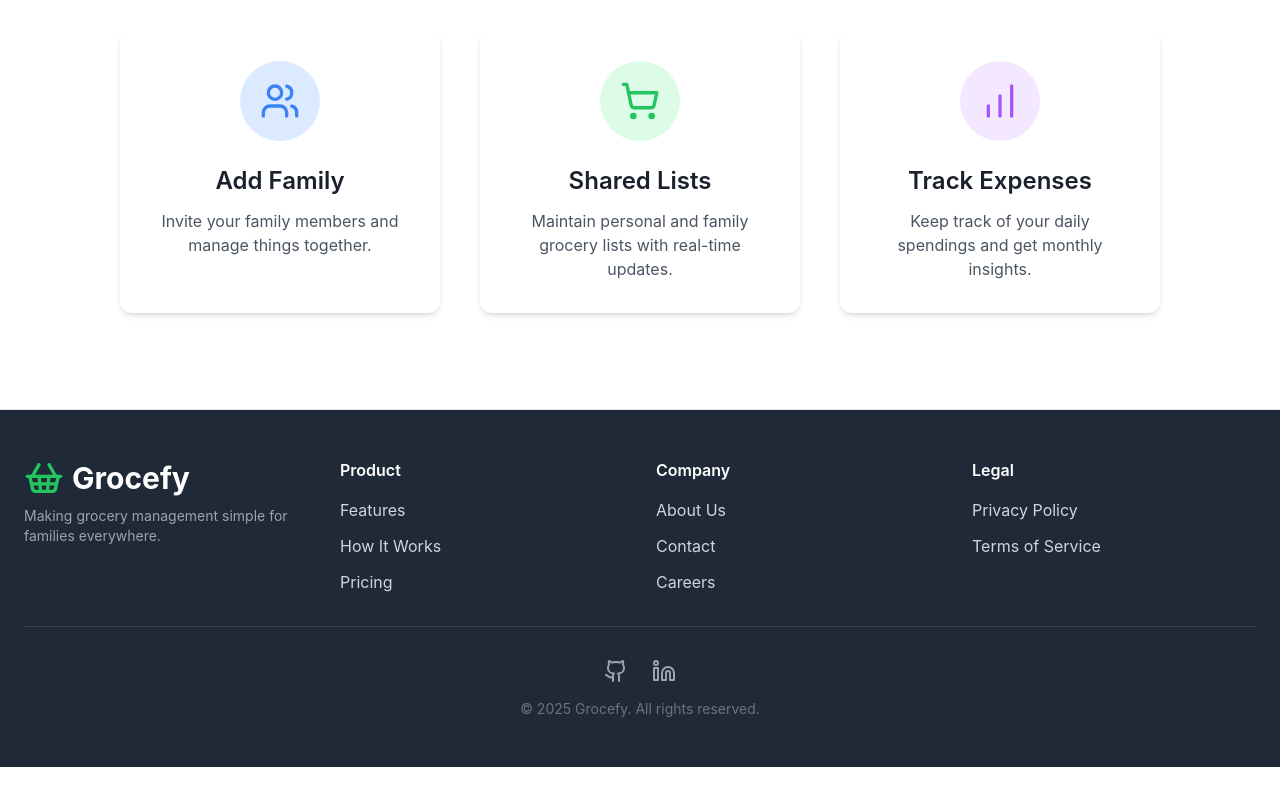
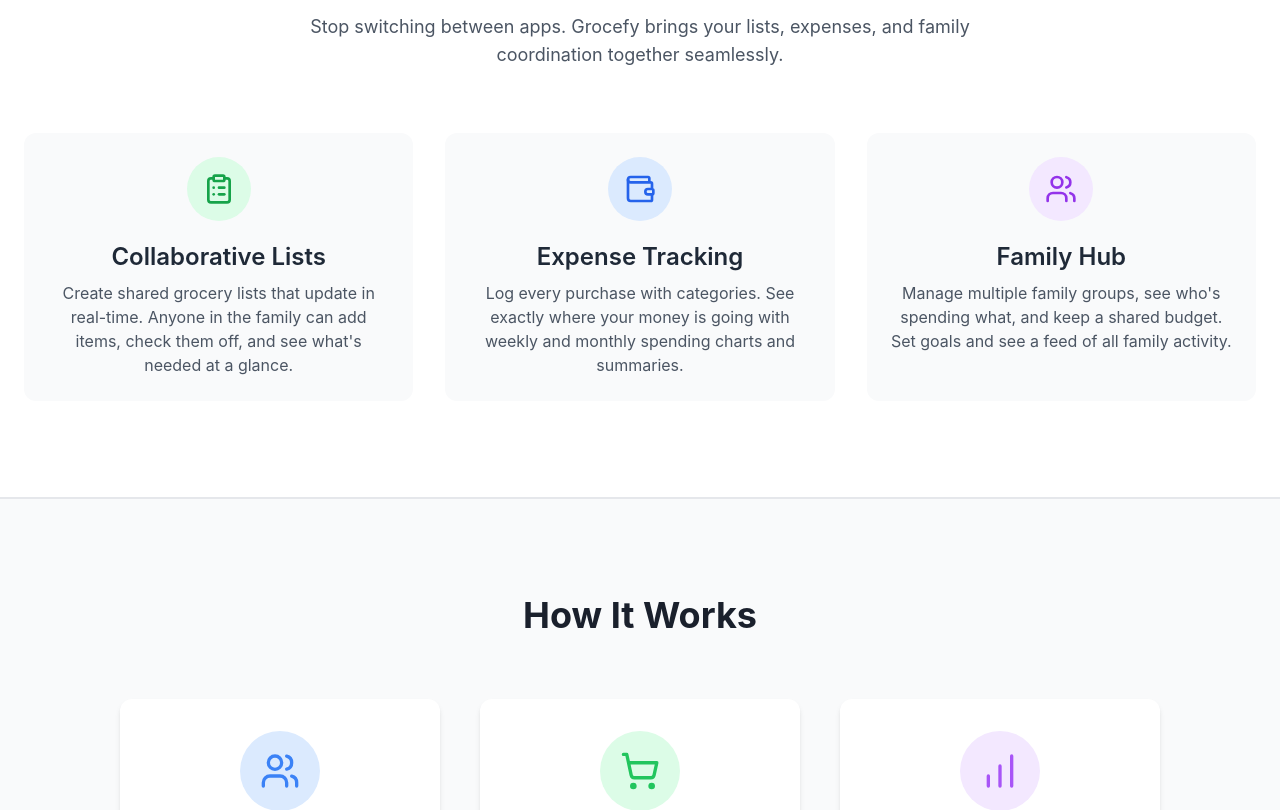
Before and after one commit to saachi032/Grocefy, a React (Vite) app in the folder Frontend/grocefy/: page / in a window 1280 px wide. Shown: the part 940-1750 px from the top of the page. Before the commit the page ends 1707 px from the top, so only its background shows below. Built offline with nearby package versions, Linux system fonts and the light colour scheme.

Commit message:
features

```diff
--- a/Frontend/grocefy/src/components/HomePage.jsx
+++ b/Frontend/grocefy/src/components/HomePage.jsx
@@ -7,15 +7,19 @@ import {
   Github,
   Linkedin,
   ShoppingBasket,
+  ClipboardList,
+  Wallet,
+  PieChart,
 } from "lucide-react";
-import Navbar from "./Navbar";
+import Navbar from "./Navbar.jsx";
+import Footer from "./Footer.jsx";
 
 const HomePage = () => {
   return (
     <div className="flex flex-col min-h-screen bg-gray-50 animate-fadeInUp">
       <Navbar />
 
-      {/* Hero and "How It Works" sections remain unchanged */}
+      {/* Hero Section */}
       <section className="flex-1 flex items-center justify-center py-16 md:py-20">
         <div className="w-full max-w-7xl mx-auto px-6 flex flex-col md:flex-row items-center justify-between gap-12">
           <div className="flex-1 text-center md:text-left">
@@ -64,11 +68,55 @@ const HomePage = () => {
         </div>
       </section>
 
-      <section id="how" className="bg-white py-24 border-y flex-shrink-0">
+      {/* Features Section */}
+      <section id="features" className="bg-white py-24 border-y">
+        <div className="max-w-7xl mx-auto px-6">
+          <div className="text-center mb-16">
+            <span className="text-green-500 font-semibold uppercase tracking-wider">Core Features</span>
+            <h2 className="text-4xl font-bold text-gray-900 mt-2">Everything you need, all in one place</h2>
+            <p className="text-lg text-gray-600 mt-4 max-w-2xl mx-auto">
+              Stop switching between apps. Grocefy brings your lists, expenses, and family coordination together seamlessly.
+            </p>
+          </div>
+
+          <div className="grid grid-cols-1 md:grid-cols-3 gap-8">
+            <div className="flex flex-col items-center text-center p-6 bg-gray-50 rounded-xl transition hover:shadow-lg">
+              <div className="p-4 bg-green-100 text-green-600 rounded-full">
+                <ClipboardList size={32} />
+              </div>
+              <h3 className="text-2xl font-semibold text-gray-800 mt-5 mb-2">Collaborative Lists</h3>
+              <p className="text-gray-600">
+                Create shared grocery lists that update in real-time. Anyone in the family can add items, check them off, and see what's needed at a glance.
+              </p>
+            </div>
+            <div className="flex flex-col items-center text-center p-6 bg-gray-50 rounded-xl transition hover:shadow-lg">
+              <div className="p-4 bg-blue-100 text-blue-600 rounded-full">
+                <Wallet size={32} />
+              </div>
+              <h3 className="text-2xl font-semibold text-gray-800 mt-5 mb-2">Expense Tracking</h3>
+              <p className="text-gray-600">
+                Log every purchase with categories. See exactly where your money is going with weekly and monthly spending charts and summaries.
+              </p>
+            </div>
+            <div className="flex flex-col items-center text-center p-6 bg-gray-50 rounded-xl transition hover:shadow-lg">
+              <div className="p-4 bg-purple-100 text-purple-600 rounded-full">
+                <Users size={32} />
+              </div>
+              <h3 className="text-2xl font-semibold text-gray-800 mt-5 mb-2">Family Hub</h3>
+              <p className="text-gray-600">
+                Manage multiple family groups, see who's spending what, and keep a shared budget. Set goals and see a feed of all family activity.
+              </p>
+            </div>
+          </div>
+        </div>
+      </section>
+
+      {/* How It Works Section */}
+      <section id="how" className="bg-gray-50 py-24 border-y flex-shrink-0">
         <div className="max-w-7xl mx-auto px-6">
           <h3 className="text-4xl font-bold text-center mb-16">How It Works</h3>
           <div className="flex flex-wrap justify-center gap-10">
-            <div className="w-80 p-8 rounded-xl shadow-md text-center hover:shadow-xl transition">
+            <div className="w-80 p-8 rounded-xl shadow-md text-center bg-white hover:shadow-xl transition">
               <div className="w-20 h-20 mx-auto mb-6 rounded-full bg-blue-100 flex items-center justify-center text-blue-500">
                 <Users size={40} />
               </div>
@@ -77,7 +125,7 @@ const HomePage = () => {
                 Invite your family members and manage things together.
               </p>
             </div>
-            <div className="w-80 p-8 rounded-xl shadow-md text-center hover:shadow-xl transition">
+            <div className="w-80 p-8 rounded-xl shadow-md text-center bg-white hover:shadow-xl transition">
               <div className="w-20 h-20 mx-auto mb-6 rounded-full bg-green-100 flex items-center justify-center text-green-500">
                 <ShoppingCart size={40} />
               </div>
@@ -87,7 +135,7 @@ const HomePage = () => {
                 updates.
               </p>
             </div>
-            <div className="w-80 p-8 rounded-xl shadow-md text-center hover:shadow-xl transition">
+            <div className="w-80 p-8 rounded-xl shadow-md text-center bg-white hover:shadow-xl transition">
               <div className="w-20 h-20 mx-auto mb-6 rounded-full bg-purple-100 flex items-center justify-center text-purple-500">
                 <BarChart size={40} />
               </div>
@@ -100,72 +148,7 @@ const HomePage = () => {
         </div>
       </section>
 
-      <footer className="w-full bg-gray-800 text-gray-300 py-12 px-6 mt-auto">
-        <div className="max-w-7xl mx-auto">
-          <div className="grid grid-cols-1 md:grid-cols-4 gap-8 mb-8">
-            <div className="md:col-span-1">
-               <Link to="/" className="flex items-center gap-2 mb-2">
-                <ShoppingBasket className="w-10 h-10 text-green-500" />
-                {/* --- FIXED: Text color changed to white --- */}
-                <span className="text-3xl font-bold text-white">Grocefy</span>
-              </Link>
-              <p className="text-gray-400 text-sm">
-                Making grocery management simple for families everywhere.
-              </p>
-            </div>
-
-            <div>
-              <h5 className="font-semibold text-white mb-4">Product</h5>
-              <ul className="space-y-3">
-                <li><a href="#features" className="hover:text-green-500 transition">Features</a></li>
-                <li><a href="#how" className="hover:text-green-500 transition">How It Works</a></li>
-                <li><a href="#" className="hover:text-green-500 transition">Pricing</a></li>
-              </ul>
-            </div>
-
-            <div>
-              <h5 className="font-semibold text-white mb-4">Company</h5>
-              <ul className="space-y-3">
-                <li><a href="#" className="hover:text-green-500 transition">About Us</a></li>
-                <li><a href="#" className="hover:text-green-500 transition">Contact</a></li>
-                <li><a href="#" className="hover:text-green-500 transition">Careers</a></li>
-              </ul>
-            </div>
-
-            <div>
-              <h5 className="font-semibold text-white mb-4">Legal</h5>
-              <ul className="space-y-3">
-                <li><a href="#" className="hover:text-green-500 transition">Privacy Policy</a></li>
-                <li><a href="#" className="hover:text-green-500 transition">Terms of Service</a></li>
-              </ul>
-            </div>
-          </div>
-
-          <div className="mt-8 pt-8 border-t border-gray-700 flex flex-col items-center gap-4">
-            <div className="flex gap-6 text-gray-400">
-              <a
-                href="https://github.com/saachi032"
-                target="_blank"
-                rel="noopener noreferrer"
-                className="hover:text-green-500 transition"
-              >
-                <Github size={24} />
-              </a>
-              <a
-                href="https://www.linkedin.com/in/saachi-mishra-51362229b/"
-                target="_blank"
-                rel="noopener noreferrer"
-                className="hover:text-green-500 transition"
-              >
-                <Linkedin size={24} />
-              </a>
-            </div>
-            <p className="text-gray-500 text-sm">
-              &copy; {new Date().getFullYear()} Grocefy. All rights reserved.
-            </p>
-          </div>
-        </div>
-      </footer>
+      <Footer />
     </div>
   );
 };
```
Also changed, not shown: Frontend/grocefy/src/App.jsx (line endings or trailing spaces).
